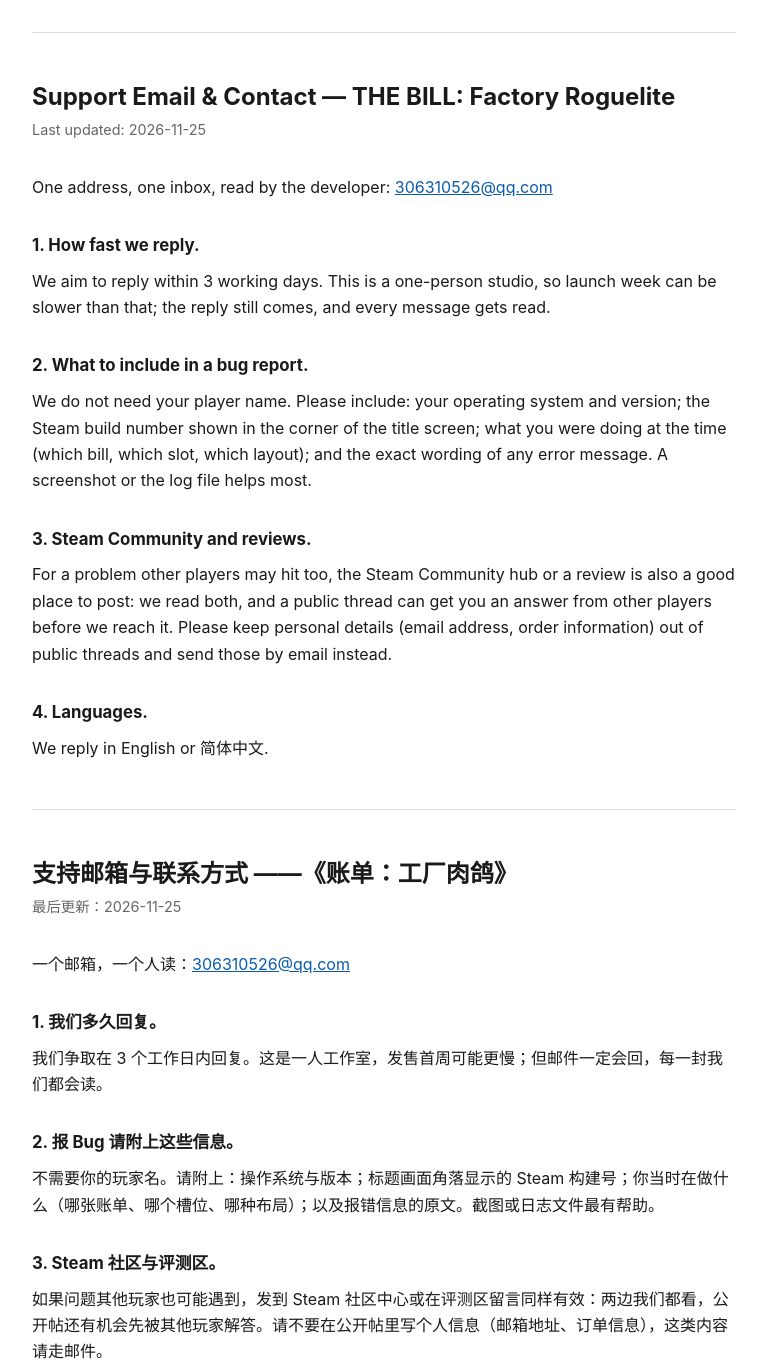
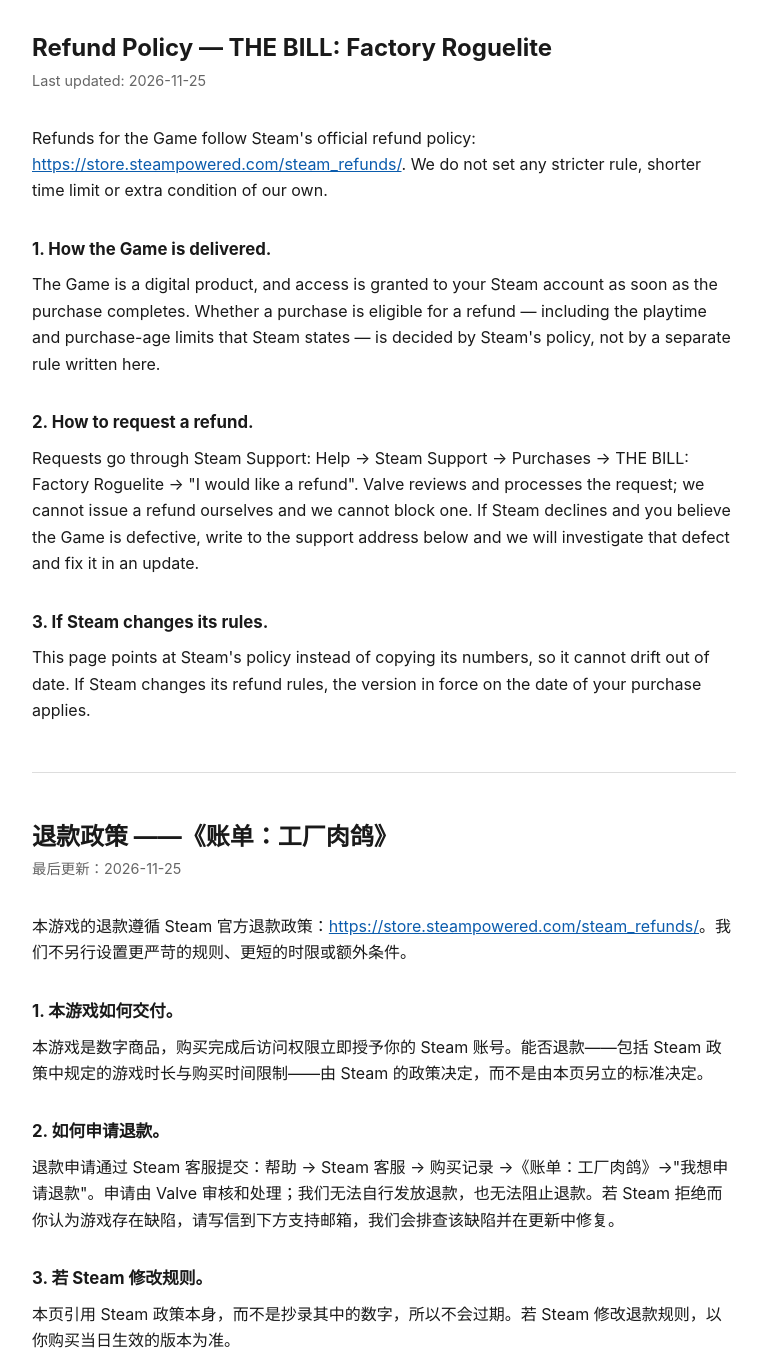
Before and after one commit to qinglinzhao/the-bill-legal, a plain HTML site: page index.html in a window 1280 px wide. Shown: the part 4760-6128 px from the top of the page, without its empty margins (256-1021 px from the left). Drawn offline with Linux system fonts and the light colour scheme.

Commit message:
Revert "test(redproof): drop the whole id="refund" section (intentional, reverted in the next commit)"
This reverts commit cafcda92171323ee1a98833ed14435dafdc7aca5.

```diff
--- a/index.html
+++ b/index.html
@@ -118,6 +118,27 @@
 <p>本游戏通过 Steam 销售与交付。若本条款与《Steam 订户协议》（<a href="https://store.steampowered.com/subscriber_agreement/">https://store.steampowered.com/subscriber_agreement/</a>）或 Steam 规则冲突，冲突部分以《Steam 订户协议》为准。</p>
 </section>
 <hr>
+<section id="refund">
+<h1>Refund Policy — THE BILL: Factory Roguelite</h1>
+<p class="updated">Last updated: 2026-11-25</p>
+<p>Refunds for the Game follow Steam's official refund policy: <a href="https://store.steampowered.com/steam_refunds/">https://store.steampowered.com/steam_refunds/</a>. We do not set any stricter rule, shorter time limit or extra condition of our own.</p>
+<h2>1. How the Game is delivered.</h2>
+<p>The Game is a digital product, and access is granted to your Steam account as soon as the purchase completes. Whether a purchase is eligible for a refund — including the playtime and purchase-age limits that Steam states — is decided by Steam's policy, not by a separate rule written here.</p>
+<h2>2. How to request a refund.</h2>
+<p>Requests go through Steam Support: Help → Steam Support → Purchases → THE BILL: Factory Roguelite → "I would like a refund". Valve reviews and processes the request; we cannot issue a refund ourselves and we cannot block one. If Steam declines and you believe the Game is defective, write to the support address below and we will investigate that defect and fix it in an update.</p>
+<h2>3. If Steam changes its rules.</h2>
+<p>This page points at Steam's policy instead of copying its numbers, so it cannot drift out of date. If Steam changes its refund rules, the version in force on the date of your purchase applies.</p>
+<hr>
+<h1>退款政策 ——《账单：工厂肉鸽》</h1>
+<p class="updated">最后更新：2026-11-25</p>
+<p>本游戏的退款遵循 Steam 官方退款政策：<a href="https://store.steampowered.com/steam_refunds/">https://store.steampowered.com/steam_refunds/</a>。我们不另行设置更严苛的规则、更短的时限或额外条件。</p>
+<h2>1. 本游戏如何交付。</h2>
+<p>本游戏是数字商品，购买完成后访问权限立即授予你的 Steam 账号。能否退款——包括 Steam 政策中规定的游戏时长与购买时间限制——由 Steam 的政策决定，而不是由本页另立的标准决定。</p>
+<h2>2. 如何申请退款。</h2>
+<p>退款申请通过 Steam 客服提交：帮助 → Steam 客服 → 购买记录 →《账单：工厂肉鸽》→"我想申请退款"。申请由 Valve 审核和处理；我们无法自行发放退款，也无法阻止退款。若 Steam 拒绝而你认为游戏存在缺陷，请写信到下方支持邮箱，我们会排查该缺陷并在更新中修复。</p>
+<h2>3. 若 Steam 修改规则。</h2>
+<p>本页引用 Steam 政策本身，而不是抄录其中的数字，所以不会过期。若 Steam 修改退款规则，以你购买当日生效的版本为准。</p>
+</section>
 <hr>
 <section id="support">
 <h1>Support Email &amp; Contact — THE BILL: Factory Roguelite</h1>
```
